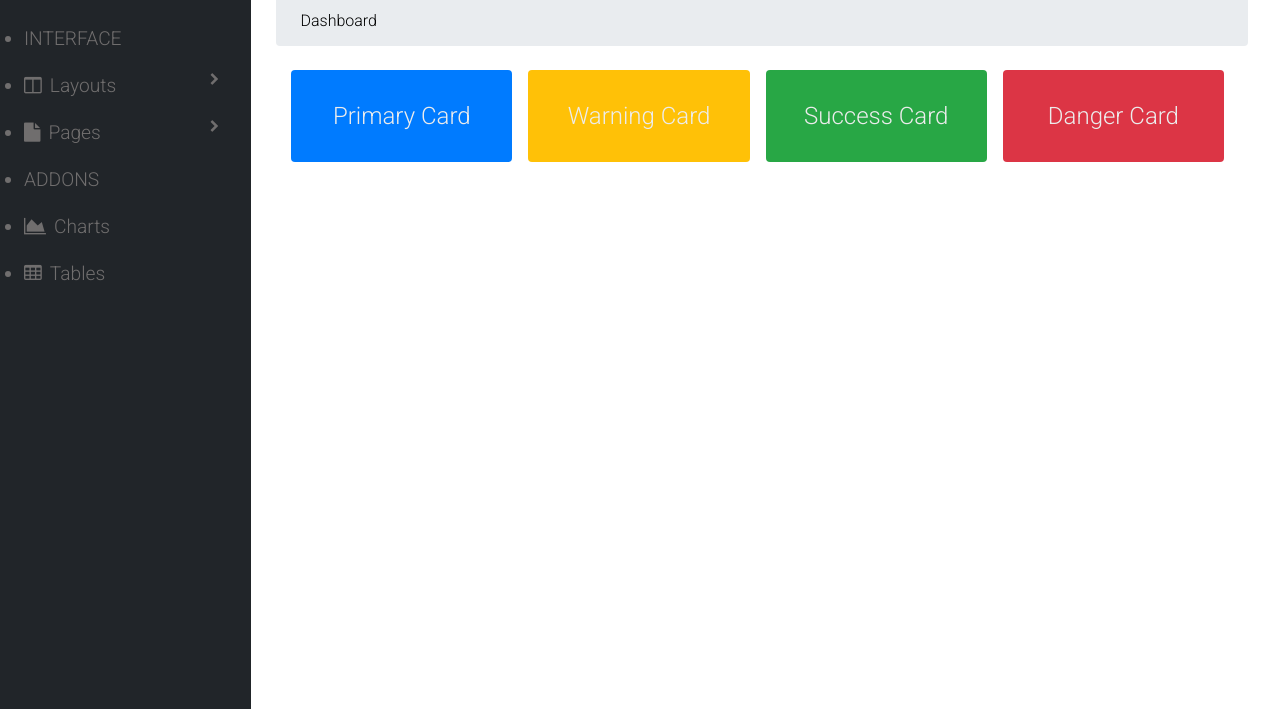
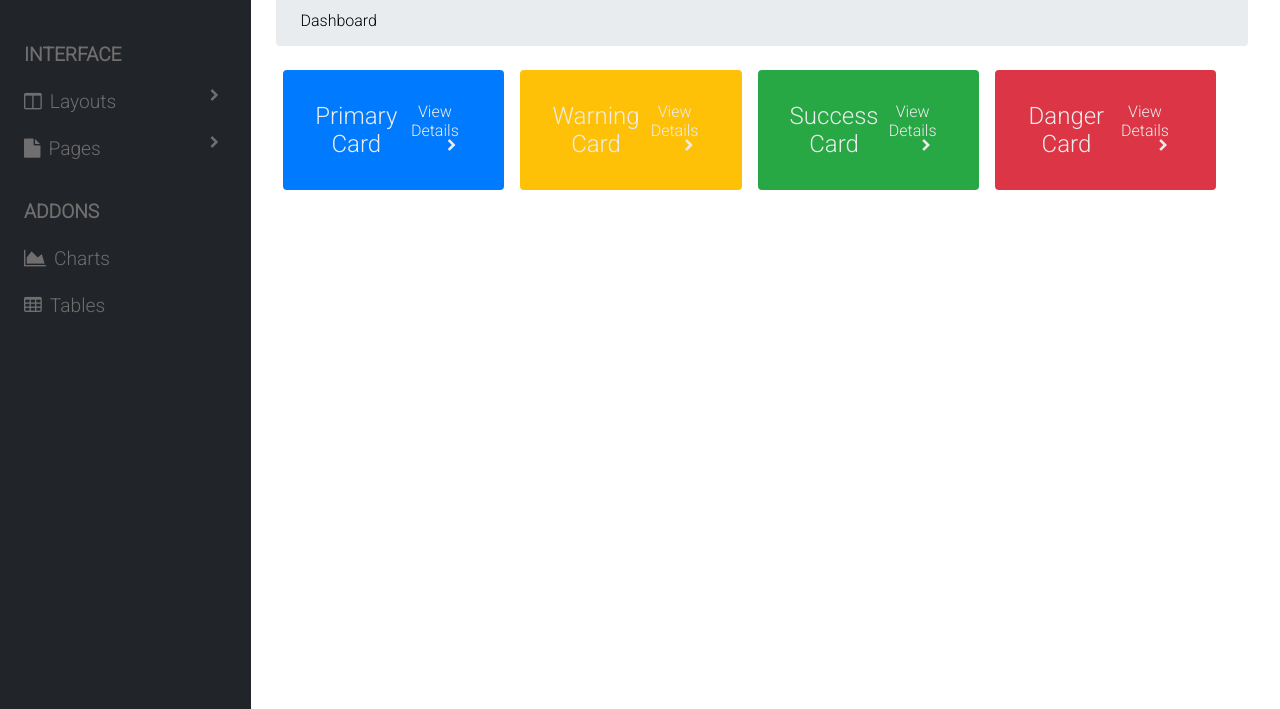
Before and after one commit to Strukturavaltas-03-Frontend-2022/css-projekt-pasztorpetra, a plain HTML site: page index.html in a window 1280 px wide. Shown: the part 148-857 px from the top of the page. Drawn offline with Linux system fonts and the light colour scheme; a web font is replaced by a local one.

Commit message:
már csak a kártyákat kell véglegesíteni

```diff
--- a/index.html
+++ b/index.html
@@ -33,12 +33,12 @@
       <aside>
         <nav class="main__nav">
           <ul class="nav__ul">
-            <li>CORE</li>
+            <li id="bold">CORE</li>
             <li>
               <i class="fa fa-tachometer" aria-hidden="true"></i>
               Dashboard
             </li>
-            <li>INTERFACE</li>
+            <li id="margin1">INTERFACE</li>
             <li>
               <i class="fa fa-columns" aria-hidden="true"></i>Layouts
               <i class="fa fa-chevron-right" aria-hidden="true"></i>
@@ -47,7 +47,7 @@
               <i class="fa fa-file" aria-hidden="true"></i>Pages
               <i class="fa fa-chevron-right" aria-hidden="true"></i>
             </li>
-            <li>ADDONS</li>
+            <li id="margin2">ADDONS</li>
             <li><i class="fa fa-area-chart" aria-hidden="true"></i>Charts</li>
             <li><i class="fa fa-table" aria-hidden="true"></i>Tables</li>
           </ul>
@@ -57,11 +57,32 @@
         <h1>Dashboard</h1>
         <div class="main__breadcrumb">Dashboard</div>
         <div class="main__card">
+          <div class="main__card main__card--blue">
+            <div class="card__top">Primary Card</div>
+            <div class="card__bottom">
+              View Details<i class="card fa fa-chevron-right fa-1x"></i>
+            </div>
+          </div>
+          <div class="main__card main__card--yellow">
+            <div class="card__top">Warning Card</div>
+            <div class="card__bottom">
+              View Details<i class="card fa fa-chevron-right fa-1x"></i>
+            </div>
+          </div>
+          <div class="main__card main__card--green">
+            <div class="card__top">Success Card</div>
+            <div class="card__bottom">
+              View Details<i class="card fa fa-chevron-right fa-1x"></i>
+            </div>
+          </div>
+          <div class="main__card main__card--red">
+            <div class="card__top">Danger Card</div>
+            <div class="card__bottom">
+              View Details<i class="card fa fa-chevron-right fa-1x"></i>
+            </div>
+          </div>
+
           <div class="card__top"></div>
-          <div class="main__card--blue">Primary Card</div>
-          <div class="main__card--yellow">Warning Card</div>
-          <div class="main__card--green">Success Card</div>
-          <div class="main__card--red">Danger Card</div>
           <div class="card__bottom"></div>
         </div>
       </section>
--- a/main.css
+++ b/main.css
@@ -39,11 +39,13 @@
 .fa-user {
   font-size: 1.5rem;
   margin-left: 1.5rem;
+  cursor: pointer;
 }
 
 .fa-caret-down {
   font-size: 1.5rem;
   bottom: 0.5rem;
+  cursor: pointer;
 }
 
 .header__search {
@@ -71,6 +73,7 @@
   border: none;
   border-top-right-radius: 4px;
   border-bottom-right-radius: 4px;
+  cursor: pointer;
 }
 
 aside {
@@ -107,21 +110,18 @@ h1 {
   text-align: center;
   color: rgb(236, 236, 236);
   font-size: 1.5rem;
+  justify-content: space-between;
 }
 
 .card__top {
   border-top-left-radius: 0.25rem;
   border-top-right-radius: 0.25rem;
-  display: block;
-  border-radius: ;
 }
 
 .card__bottom {
   border-bottom-left-radius: 0.25rem;
   border-bottom-right-radius: 0.25rem;
-  content: "";
-  display: table;
-  clear: both;
+  font-size: 1rem;
 }
 
 .main__card--blue {
@@ -161,9 +161,25 @@ h1 {
   font-size: 1.2rem;
   margin-left: 1.5rem;
   margin-top: 1.5rem;
+  list-style: none;
+}
+
+li:hover {
+  color: rgb(236, 236, 236);
+  cursor: pointer;
 }
 
 .fa-chevron-right {
   font-size: 0.8rem;
   float: right;
 }
+
+#margin1,
+#margin2 {
+  margin-top: 2.5rem;
+  font-weight: 900;
+}
+
+#bold {
+  font-weight: bold;
+}
```
